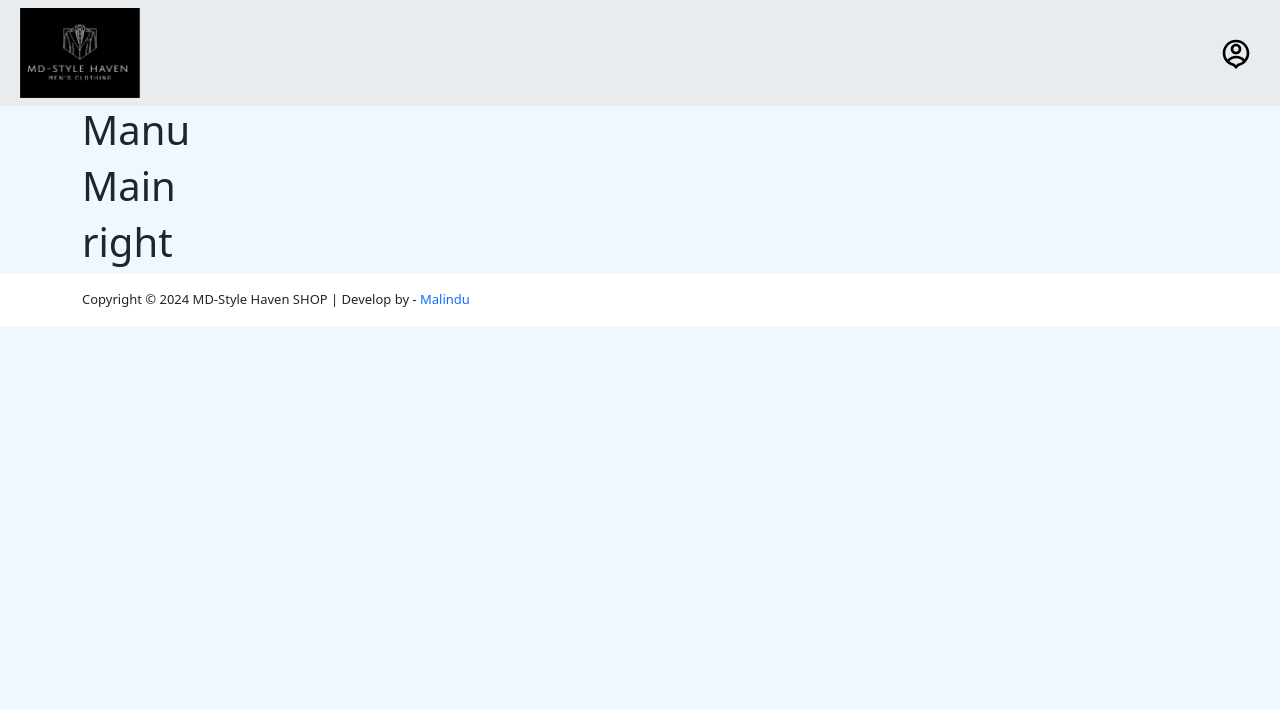
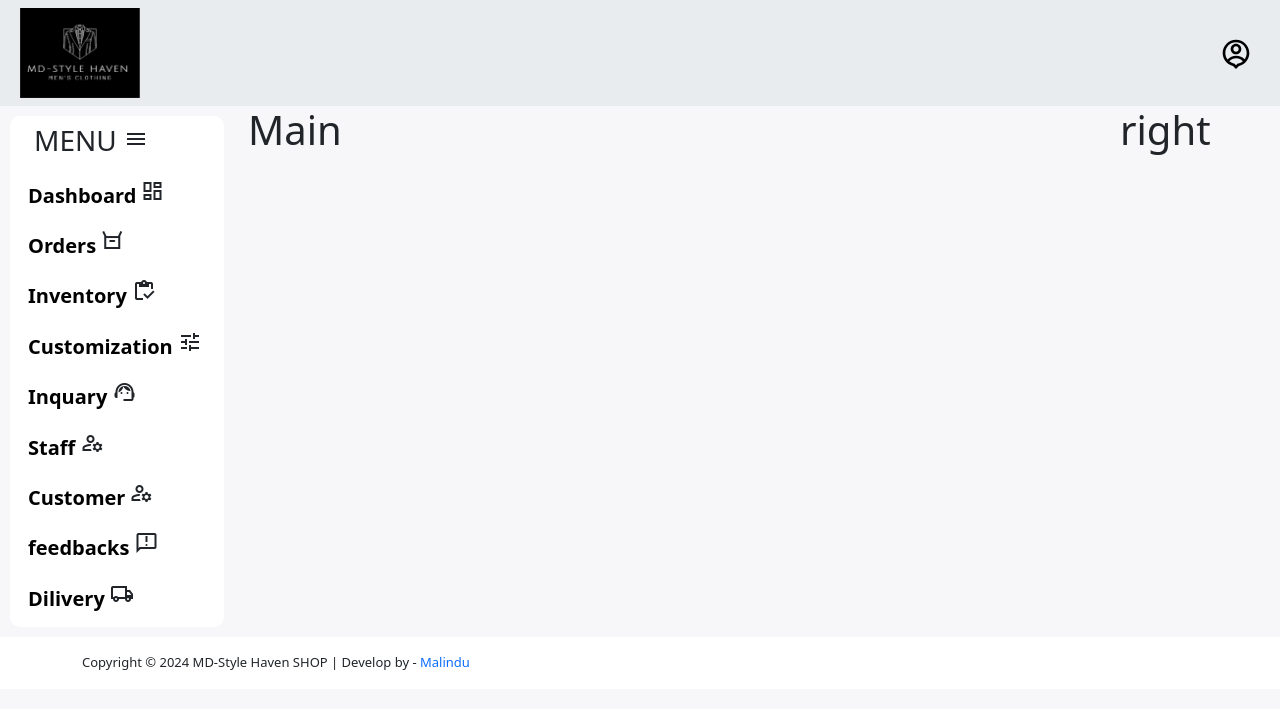
Before and after one commit to Dilakshana-Rupasinghe/MD-style-haven-shop, a PHP site: the page made by admin/home pages/admin-home.php in a window 1280 px wide. Shown: the top 709 px of the page. Run offline with PHP 8.4, Linux system fonts and the light colour scheme.

Commit message:
admin dashboard
left menu create and add CSS and icons

```diff
--- a/CSS/home.css
+++ b/CSS/home.css
@@ -17,6 +17,10 @@
         font-weight: 600;
         color: black;
         text-decoration: unset;
+}
+
+.material-symbols-outlined{
+    font-size: 32px;
 }
 
 .nav-img:hover{
--- a/Index.php
+++ b/Index.php
@@ -6,7 +6,8 @@
     <meta name="viewport" content="width=device-width, initial-scale=1.0">
     <link href="https://cdn.jsdelivr.net/npm/bootstrap@5.3.2/dist/css/bootstrap.min.css" rel="stylesheet"
         integrity="sha384-T3c6CoIi6uLrA9TneNEoa7RxnatzjcDSCmG1MXxSR1GAsXEV/Dwwykc2MPK8M2HN" crossorigin="anonymous">
-    <link rel="stylesheet" href="css/home.css">
+        <!-- material icons css link -->
+        <link rel="stylesheet" href="https://fonts.googleapis.com/css2?family=Material+Symbols+Outlined:opsz,wght,FILL,GRAD@24,400,0,0" />    <link rel="stylesheet" href="css/home.css">
     <title>MD-Style Haven shop/online shoping-Home page</title>
 </head>
 
--- a/admin/home pages/admin-home.php
+++ b/admin/home pages/admin-home.php
@@ -11,6 +11,8 @@
     <link rel="stylesheet" href="https://fonts.googleapis.com/icon?family=Material+Icons">
     <link rel="stylesheet" href="../../css/home.css">
     <link rel="stylesheet" href="../../css/back-home.css">
+    <!-- material icons CSS link -->
+    <link rel="stylesheet" href="https://fonts.googleapis.com/css2?family=Material+Symbols+Outlined:opsz,wght,FILL,GRAD@24,400,0,0" />
 
 </head>
 
@@ -21,21 +23,80 @@
     ?>
 
 
-    <div class="container">
+    <div class="container-body">
         <!-- menu section start -->
-        <aside>
-            <h1>Manu</h1>
+        <aside class="left-menu">
+            <h3 class="left-manu ms-4 mt-2"> MENU
+                <span class="material-symbols-outlined">
+                    menu
+                </span>
+            </h3>
+            <div class="menu">
+                <a href="admin-home.php"> Dashboard</a>
+                <span class="material-symbols-outlined">
+                    dashboard
+                </span>
+            </div>
+            <div class="menu">
+                <a href="#"> Orders</a>
+                <span class="material-symbols-outlined">
+                    orders
+                </span>
+            </div>
+            <div class="menu">
+                <a href="#"> Inventory </a>
+                <span class="material-symbols-outlined">
+                    inventory
+                </span>
+            </div>
+            <div class="menu">
+                <a href="#"> Customization </a>
+                <span class="material-symbols-outlined">
+                    tune
+                </span>
+            </div>
+            <div class="menu">
+                <a href="#"> Inquary </a>
+                <span class="material-symbols-outlined">
+                    support_agent
+                </span>
+            </div>
+            <div class="menu">
+                <a href="#"> Staff </a>
+                <span class="material-symbols-outlined">
+                    manage_accounts
+                </span>
+            </div>
+            <div class="menu">
+                <a href="#"> Customer</a>
+                <span class="material-symbols-outlined">
+                    manage_accounts
+                </span>
+            </div>
+            <div class="menu">
+                <a href="#"> feedbacks </a>
+                <span class="material-symbols-outlined">
+                    feedback
+                </span>
+            </div>
+            <div class="menu mb-2">
+                <a href="#"> Dilivery </a>
+                <span class="material-symbols-outlined">
+                    local_shipping
+                </span>
+            </div>
+
         </aside>
         <!-- menu section end -->
 
         <!-- main section start -->
-        <main>
+        <main class="ms-4">
             <h1>Main</h1>
         </main>
         <!-- main section end -->
 
         <!-- right section start -->
-        <div class="right">
+        <div class="right me-4">
             <h1>right</h1>
         </div>
         <!-- right cestion end -->
--- a/css/back-home.css
+++ b/css/back-home.css
@@ -1,7 +1,31 @@
 body{
-    background-color: aliceblue;
+    background-color:  #f7f7fa;
 }
 
-.container{
+/* manu sections */
+
+.container-body{
     display: grid;
+    grid-template-columns: 14rem auto 10rem;
 }
+
+/* left menu section */
+
+.left-menu{
+    background-color: #ffffff;
+    margin: 10px 0px 10px 10px;
+    border-radius: 10px;
+}
+
+.menu a{
+    margin-left: 18px;
+    font-size: 20px;
+    color: black;
+    text-align: center;
+    font-weight: 600;
+}
+
+.menu .material-symbols-outlined{
+line-height: 2.1;
+
+}
```
Also changed, not shown: includes/navbar.php (+12 -2 lines). Lines whose indentation alone changed are shown as unchanged.
